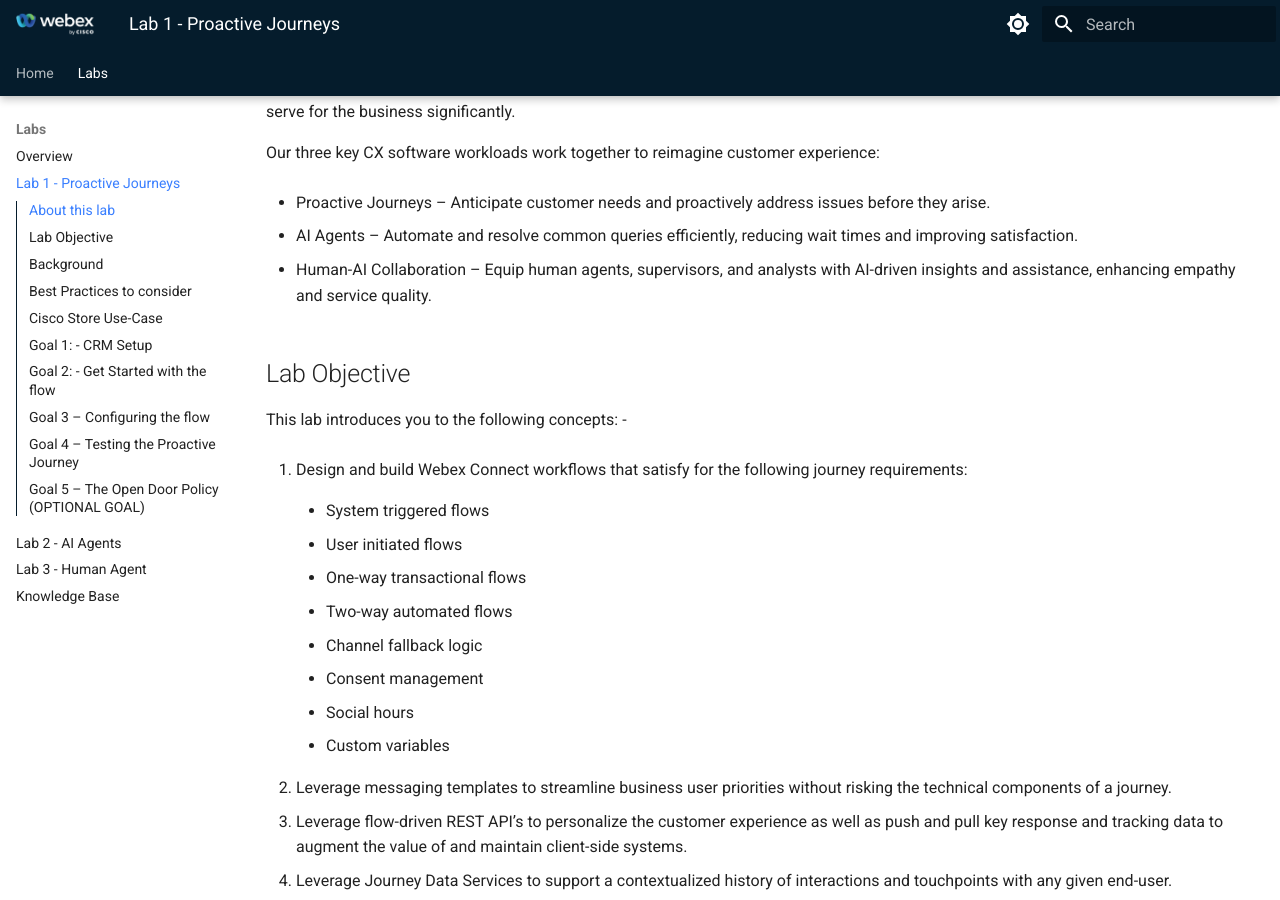
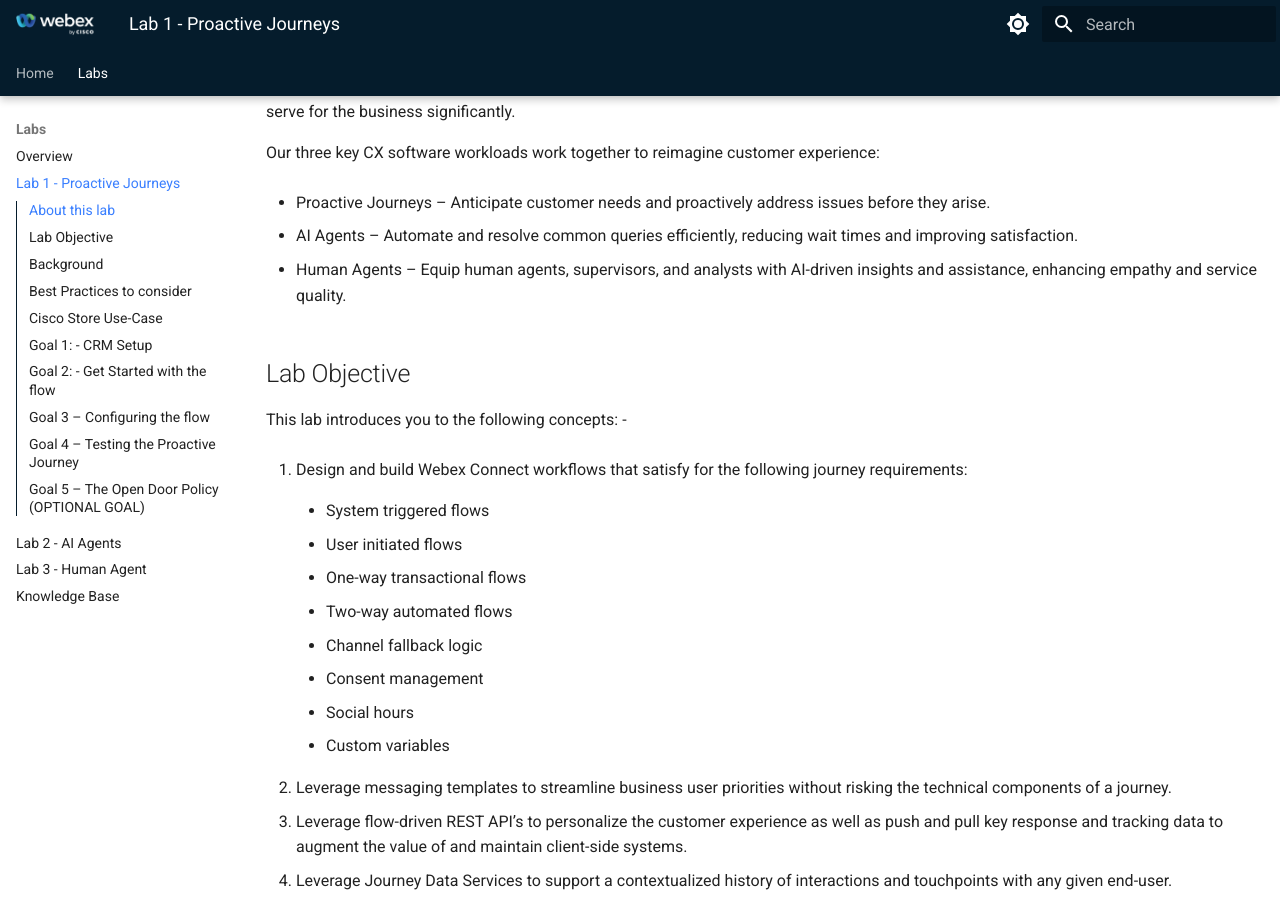
Before and after one commit to WebexCC-SA/LAB-2334, an MkDocs documentation site: the page built from docs/Lab1.md, in a window 1280 px wide and 900 px high, scrolled down 468 px. Built offline with MkDocs 1.6.1 and Material for MkDocs 9.7.7, drawn with Linux system fonts in a browser that asks for light colours.

Commit message:
Update Lab1.md

```diff
--- a/docs/Lab1.md
+++ b/docs/Lab1.md
@@ -33,7 +33,7 @@
  -   AI Agents – Automate and resolve common queries efficiently, reducing
     wait times and improving satisfaction.
 
- -   Human-AI Collaboration – Equip human agents, supervisors, and analysts
+ -   Human Agents – Equip human agents, supervisors, and analysts
     with AI-driven insights and assistance, enhancing empathy and service
     quality.
 
```
